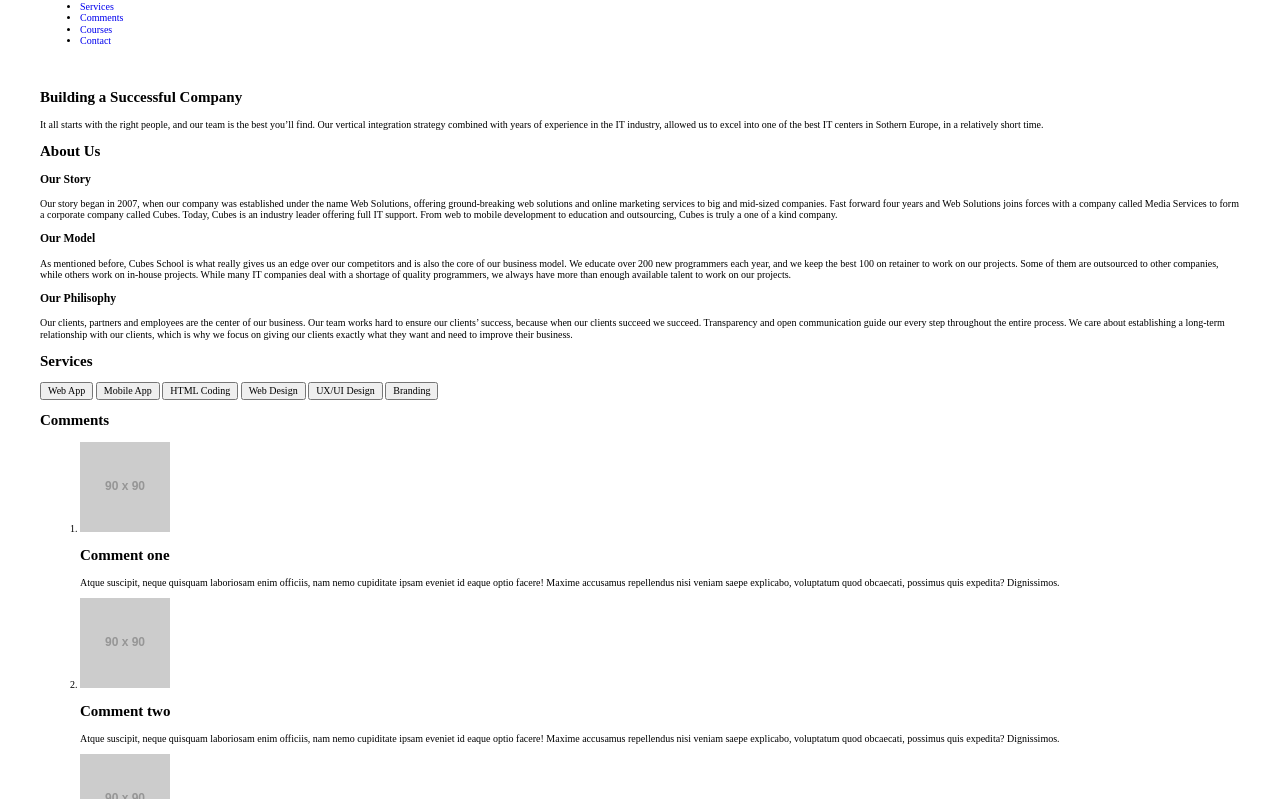
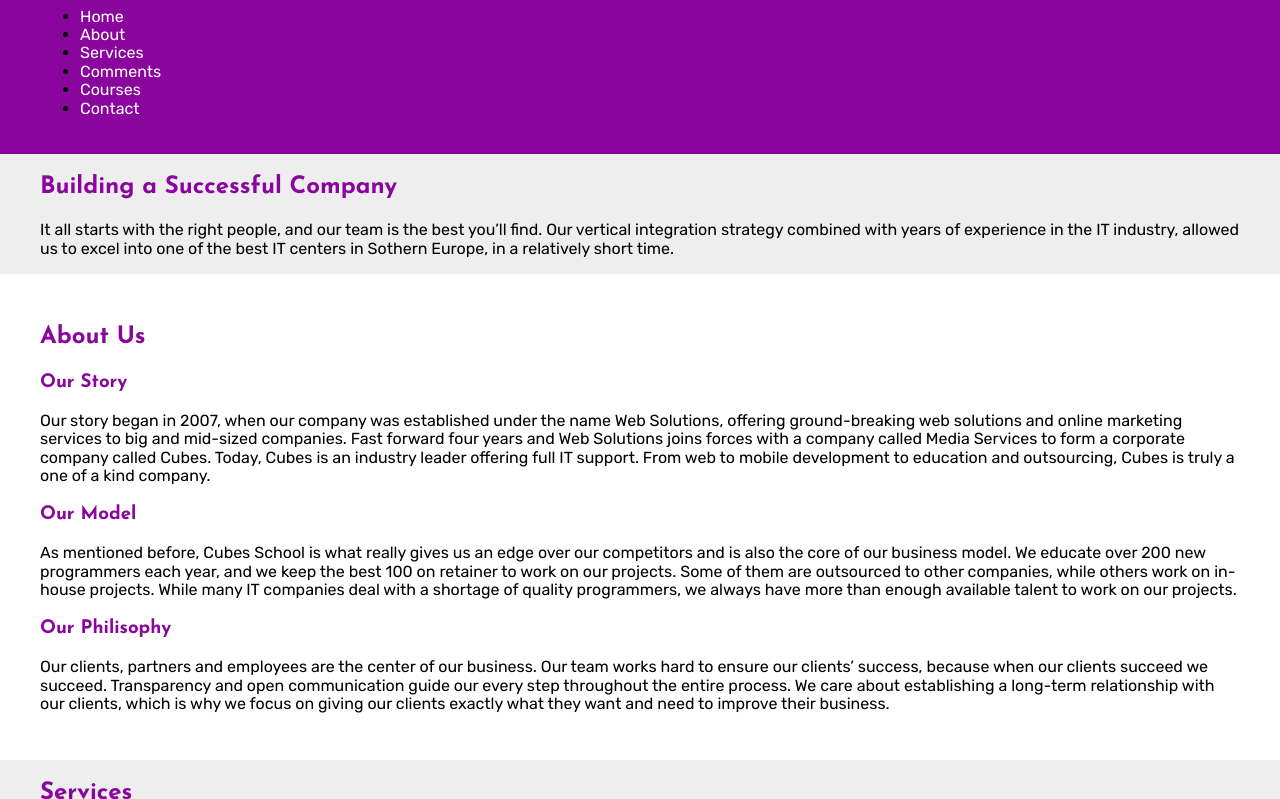
Before and after one commit to milosRad1355/learningSass, a plain HTML site: page public_html/index.html in a window 1280 px wide. Shown: the part 92-891 px from the top of the page. Drawn offline with nearby package versions, Linux system fonts and the light colour scheme; files that its build step writes are made by us from their sources; placeholder pictures from the web are drawn by us.

Commit message:
working with variables

```diff
--- a/public_html/scss/partials/_aboutSection.scss
+++ b/public_html/scss/partials/_aboutSection.scss
@@ -1,8 +1,6 @@
-/*
-Click nbfs://nbhost/SystemFileSystem/Templates/Licenses/license-default.txt to change this license
-Click nbfs://nbhost/SystemFileSystem/Templates/ClientSide/style.scss to edit this template
-*/
-/*
-    Created on : Apr 19, 2025, 1:12:14 AM
-    Author     : Korisnik
-*/
+$about-bg: $white;
+
+.about-section{
+    padding: 30px 0;
+    background: $about-bg;
+}
--- a/public_html/scss/partials/_base.scss
+++ b/public_html/scss/partials/_base.scss
@@ -1,3 +1,13 @@
+$default-text-color: $black;
+$default-bg: $light-gray;
+$default-weight: $font-regular;
+$default-font: $rubik;
+
+
+$headings-font: $josefin;
+$heading-weight: $font-bold;
+$heading-color: $purple;
+
 img{
     max-width: 100%;
 }
@@ -17,8 +27,22 @@ html{
     font-size: 10px;
 }
 
+body{
+    font-size: 1.6rem;
+    color: $default-text-color;
+    background-color: $default-bg;
+    font-family: $default-font;
+    font-weight: $default-weight;
+}
+
 .container{
     margin: 0 auto;
     width: 95%;
     max-width: 1200px;
 }
+
+h1, h2, h3, h4, h5, h6{
+    font-family: $headings-font;
+    font-weight: $heading-weight;
+    color: $heading-color;
+}
--- a/public_html/scss/partials/_commentSection.scss
+++ b/public_html/scss/partials/_commentSection.scss
@@ -1,8 +1,6 @@
-/*
-Click nbfs://nbhost/SystemFileSystem/Templates/Licenses/license-default.txt to change this license
-Click nbfs://nbhost/SystemFileSystem/Templates/ClientSide/style.scss to edit this template
-*/
-/*
-    Created on : Apr 19, 2025, 1:14:41 AM
-    Author     : Korisnik
-*/
+$comment-bg: $white;
+
+.comment-section{
+    padding: 30px 0;
+    background: $comment-bg;
+}
--- /dev/null
+++ b/public_html/scss/partials/_fonts.scss
@@ -0,0 +1,16 @@
+@import url('https://fonts.googleapis.com/css2?family=Josefin+Sans:ital,wght@0,100..700;1,100..700&family=Lato:wght@400;700&family=Rubik:ital,wght@0,300..900;1,300..900&display=swap');
+
+/* Font property */
+
+// font-family: "Rubik", sans-serif;
+
+// font-family: "Lato", sans-serif;
+
+// font-family: "Josefin Sans", sans-serif;
+
+
+$rubik: "Rubik", sans-serif;
+$lato: "Lato", sans-serif;
+$josefin: "Josefin Sans", sans-serif;
+$font-regular: 400;
+$font-bold: 700;
--- a/public_html/scss/partials/_footerSection.scss
+++ b/public_html/scss/partials/_footerSection.scss
@@ -1,8 +1,12 @@
-/*
-Click nbfs://nbhost/SystemFileSystem/Templates/Licenses/license-default.txt to change this license
-Click nbfs://nbhost/SystemFileSystem/Templates/ClientSide/style.scss to edit this template
-*/
-/*
-    Created on : Apr 19, 2025, 1:16:39 AM
-    Author     : Korisnik
-*/
+$footer-bg: $purple;
+$footer-color: $white;
+
+
+footer{
+    padding: 30px 0;
+    background-color: $footer-bg;
+}
+
+footer a, footer p{
+    color: $footer-color;
+}
--- a/public_html/scss/partials/_header.scss
+++ b/public_html/scss/partials/_header.scss
@@ -1,3 +1,11 @@
+$header-bg: $purple;
+$header-link-color: $white;
+
 header{
     padding: 20px 0;
+    background-color: $header-bg;
 }
+
+header a{
+    color: $header-link-color;
+}
--- /dev/null
+++ b/public_html/scss/partials/_variables.scss
@@ -0,0 +1,15 @@
+
+
+$white: #ffffff;
+$black: #000000;
+$purple: #8a059e;
+$red: #f00008;
+$blue: #0e15cc;
+$green: #18b304;
+$orange: #f77a05;
+$yellow: #e0cb09;
+$cyan: #09e0b1;
+
+
+$light-gray: #eeeeee;
+$dark-gray: #444444;
--- a/public_html/scss/theme.scss
+++ b/public_html/scss/theme.scss
@@ -1,3 +1,6 @@
+@import "partials/_variables.scss";
+@import "partials/_fonts.scss";
+@import "partials/_fonts.scss";
 @import "partials/_reset.scss";
 @import "partials/_base.scss";
 @import "partials/_header.scss";
```
Also changed, not shown: nbproject/private/private.xml (+8 -1 lines), public_html/css/theme.css, 1 other file.
